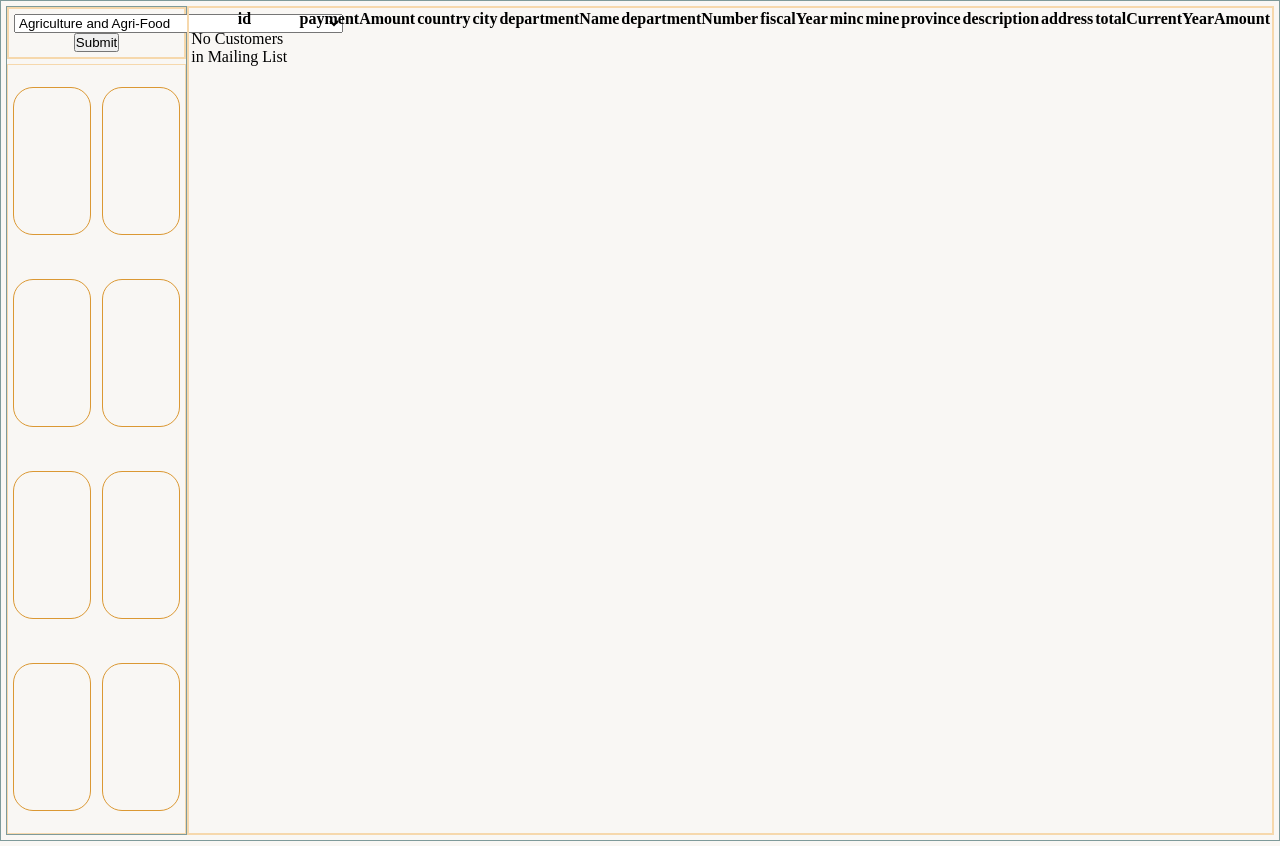
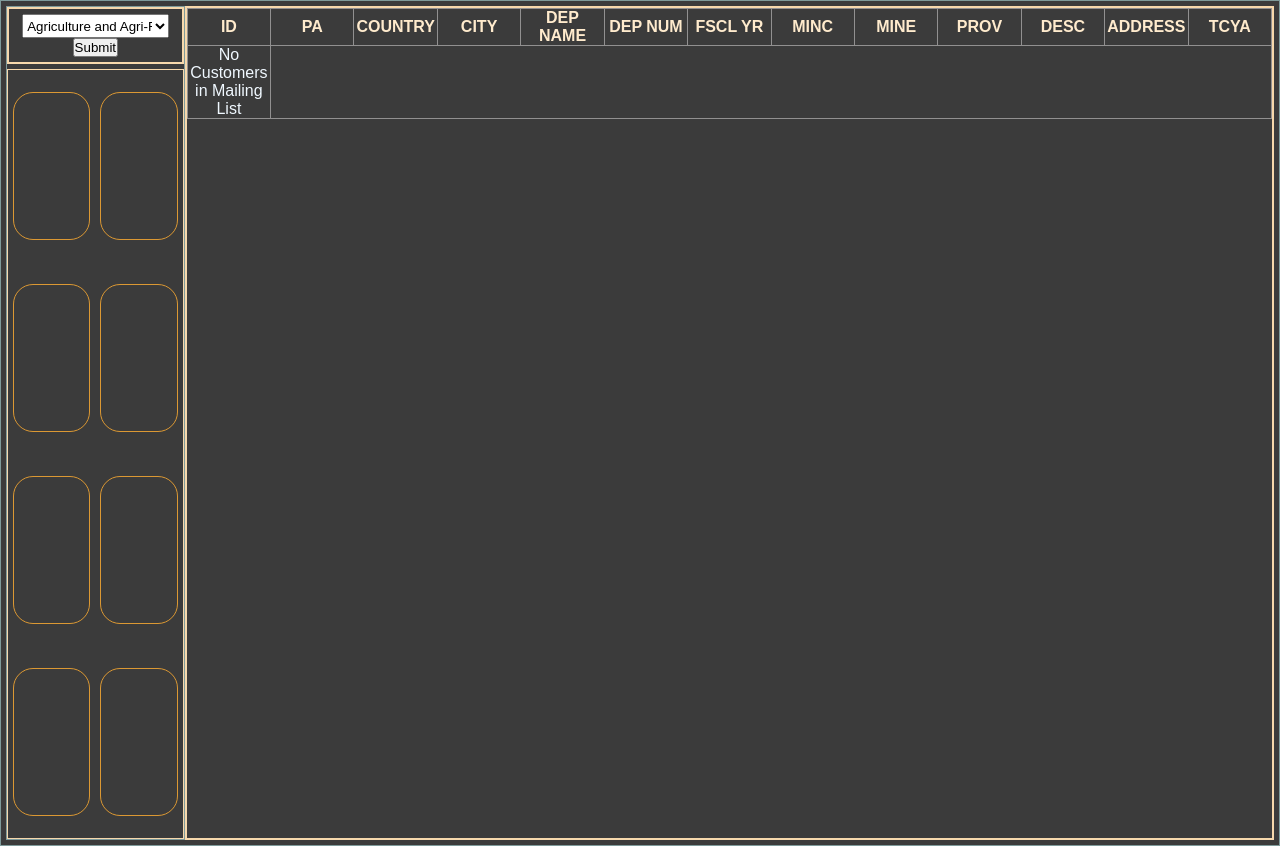
Before and after one commit to ChroniclerCherry/CANDEV2020, a PHP site: page / in a window 1280 px wide. Run offline with PHP 8.4, Linux system fonts and the light colour scheme; data that the repository does not hold is empty; some libraries are stand-ins or nearby versions.

Commit message:
CSS PUSH AND SORTING

```diff
--- a/Web Files/php/DepartmentDAO.php
+++ b/Web Files/php/DepartmentDAO.php
@@ -36,8 +36,9 @@
         }
 
         #query database for all finance cases
-        public function getFinance(){
-            $query_result = $this->connection->query("SELECT * FROM TransferDepartment WHERE DEPT_EN_DESC like 'Finance'");
+        public function getByDepartment($dep){
+            echo '<h1>'.$dep.'</h1>';
+            $query_result = $this->connection->query("SELECT * FROM TransferDepartment WHERE DEPT_EN_DESC like '".$dep."%'");
             $departments = (array) null;
 
             #if query is not empty
--- a/Web Files/php/index.php
+++ b/Web Files/php/index.php
@@ -16,23 +16,23 @@
             <!-- Nav search -->
             <div id="search_container">
                 <form action="">
-                    <select name="search">
-                        <option value="AgricultureAndAgri-Food">Agriculture and Agri-Food</option>
-                        <option value="CanadianFoodInspectionAgency">Canadian Food Inspection Agency</option>
-                        <option value="AtlanticCanadaOpportunitiesAgency">Atlantic Canada Opportunities Agency</option>
-                        <option value="CanadaRevenueAgency">Canada Revenue Agency</option>
-                        <option value="NationalFilmBoard">National Film Board</option>
-                        <option value="OfficeoftheCo-ordinator-StatusofWomen">Office of the Co-ordinator - Status of Women</option>
-                        <option value="CanadianHeritage">Canadian Heritage</option>
-                        <option value="LibraryandArchivesofCanada">Library and Archives of Canada</option>
-                        <option value="CitizenshipAndImmigration">Citizenship and Immigration</option>
-                        <option value="EconomicDevelopmentAgencyofCanada">Economic Development Agency of Canada</option>
+                    <select name="search" id="search_bar">
+                        <option value="Agriculture And Agri-Food">Agriculture and Agri-Food</option>
+                        <option value="Canadian Food Inspection Agency">Canadian Food Inspection Agency</option>
+                        <option value="Atlantic Canada Opportunities Agency">Atlantic Canada Opportunities Agency</option>
+                        <option value="Canada Revenue Agency">Canada Revenue Agency</option>
+                        <option value="National Film Board">National Film Board</option>
+                        <option value="Office of the Co-ordinator - Status of Women">Office of the Co-ordinator - Status of Women</option>
+                        <option value="Canadian Heritage">Canadian Heritage</option>
+                        <option value="Library and Archives of Canada">Library and Archives of Canada</option>
+                        <option value="Citizenship And Immigration">Citizenship and Immigration</option>
+                        <option value="Economic Development Agency of Canada">Economic Development Agency of Canada</option>
                         <option value="Environment">Environment</option>
-                        <option value="CanadianEnvironmentalAssessmentAgency">Canadian Environmental Assessment Agency</option>
-                        <option value="ParksCanadaAgency">Parks Canada Agency</option>
+                        <option value="Canadian Environmental Assessment Agency">Canadian Environmental Assessment Agency</option>
+                        <option value="Parks Canada Agency">Parks Canada Agency</option>
                         <option value="Finance">Finance</option>
-                        <option value="FinancialTransactionsAndReportsAnalysisCentre">Financial Transactions and Reports Analysis Centre</option>
-                        <option value="FisheriesAndOceans">Fisheries and Oceans</option>
+                        <option value="Financial Transactions and Reports Analysis Centre">Financial Transactions and Reports Analysis Centre</option>
+                        <option value="Fisheries and Oceans">Fisheries and Oceans</option>
                     </select>
                     <input type="submit">
                 </form>
@@ -56,30 +56,34 @@
             <?php
             require 'DepartmentDAO.php';
             $DAO = new DepartmentDAO();
-            $rows = $DAO->getDepartments();
-
+            if (!isset($_GET['search'])){
+                $rows = $DAO->getDepartments();
+            } else {
+                $rows = $DAO->getByDepartment($_GET['search']);
+            }
                 echo '<table>'.
                         '<thead>'.
                             '<tr>'
                             .
-                            '<th>id</th>
-                             <th>paymentAmount</th>
-                             <th>country</th>
-                             <th>city</th>
-                             <th>departmentName</th>
-                             <th>departmentNumber</th>
-                             <th>fiscalYear</th>
-                             <th>minc</th>
-                             <th>mine</th>
-                             <th>province</th>
-                             <th>description</th>
-                             <th>address</th>
-                             <th>totalCurrentYearAmount</th>
+                            '<th>ID</th>
+                             <th>PA</th>
+                             <th>COUNTRY</th>
+                             <th>CITY</th>
+                             <th>DEP NAME</th>
+                             <th>DEP NUM</th>
+                             <th>FSCL YR</th>
+                             <th>MINC</th>
+                             <th>MINE</th>
+                             <th>PROV</th>
+                             <th>DESC</th>
+                             <th>ADDRESS</th>
+                             <th>TCYA</th>
                              </tr>
                         </thead>
                         <tbody>';
                         if ($rows[0] != null){
                             for ($i = 0; $i < 25; $i++){
+                                if ($i < count($rows)){
                                 echo '
                                 <tr>
                                     <td>'.$rows[$i]->getId().'</td>
@@ -97,6 +101,9 @@
                                     <td>'.$rows[$i]->getTotalCurrentYearAmount().'</td>
                                 </tr>
                                 ';
+                                } else {
+                                break;
+                                }
                             }
                         } else {
                             echo '<tr><td>No Customers in Mailing List</td></tr>';
--- a/Web Files/php/style.css
+++ b/Web Files/php/style.css
@@ -1,7 +1,7 @@
 *{
     margin: 0;
     padding: 0;
-
+    font-family: sans-serif;
 }
 
 body{
@@ -9,7 +9,7 @@ body{
     position: relative;
     height: 100%;
     border: solid 1px #7e9a9a;
-    background: #f9f7f4;
+    background: #3b3b3b;
 }
 .container{
     display: flex;
@@ -42,8 +42,6 @@ body{
     height: 96vh;
     display: flex;
     flex-wrap: wrap;
-
-
 }
 
 .button{
@@ -63,6 +61,40 @@ body{
     transition: 0.2s ease;
     transform: scale(1.1);
 }
+table{
+    table-layout: fixed;
+    width: 100%;
+}
+
+table, th, td{
+    border: solid 1px rgb(145, 144, 144);
+    margin: 0;
+    border-collapse: collapse;
+    color: aliceblue;
+    text-align: center;
+}
+
+h1{
+    color: aliceblue;
+}
+
+th{
+    color: blanchedalmond;
+}
+
+th:hover{
+    cursor: pointer;
+    background: blanchedalmond;
+    color: black;
+    transition: 0.2s ease-in-out;
+}
+
+td:hover{
+    cursor: pointer;
+    background: blanchedalmond;
+    color: black;
+    transition: 0.2s ease-in-out;
+}
 @keyframes slideInFromLeft {
     0% {
         transform: translateX(-100%);
```
